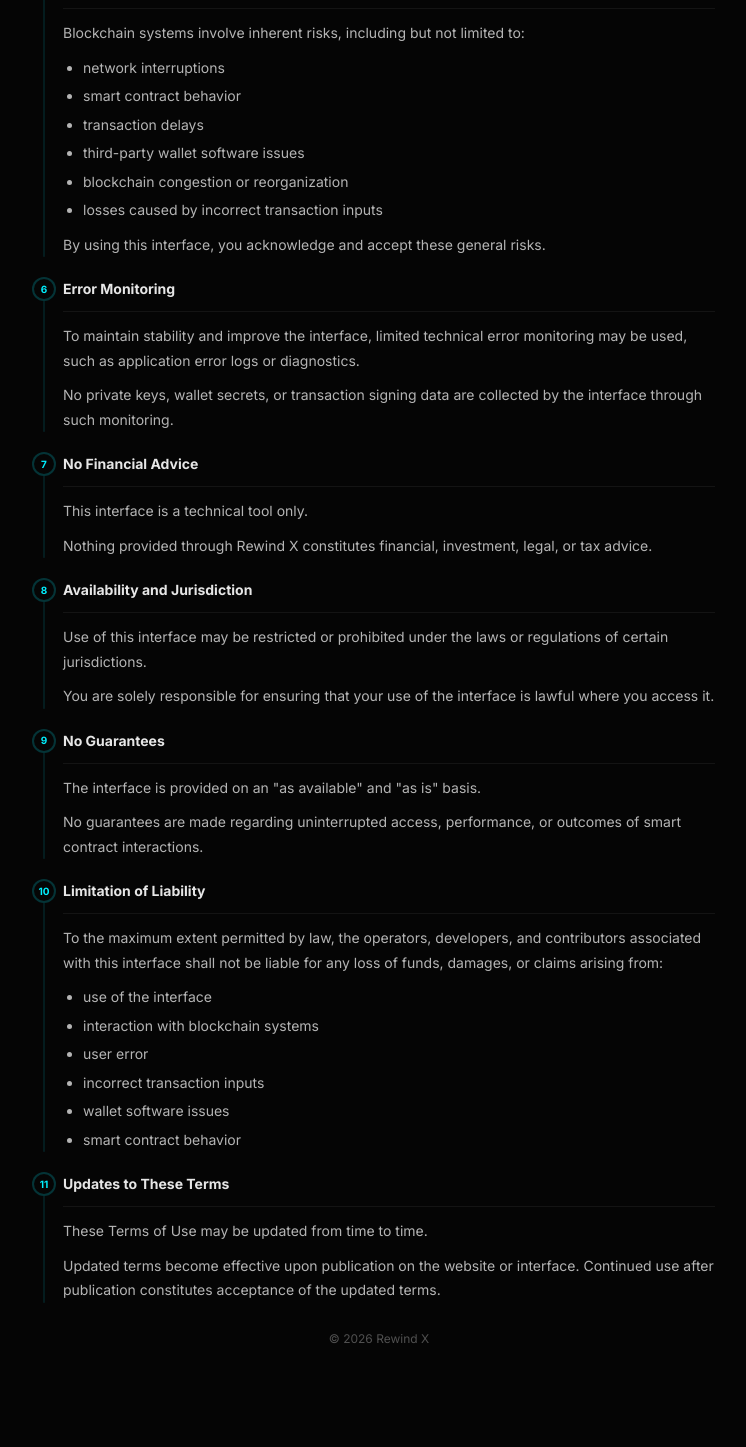
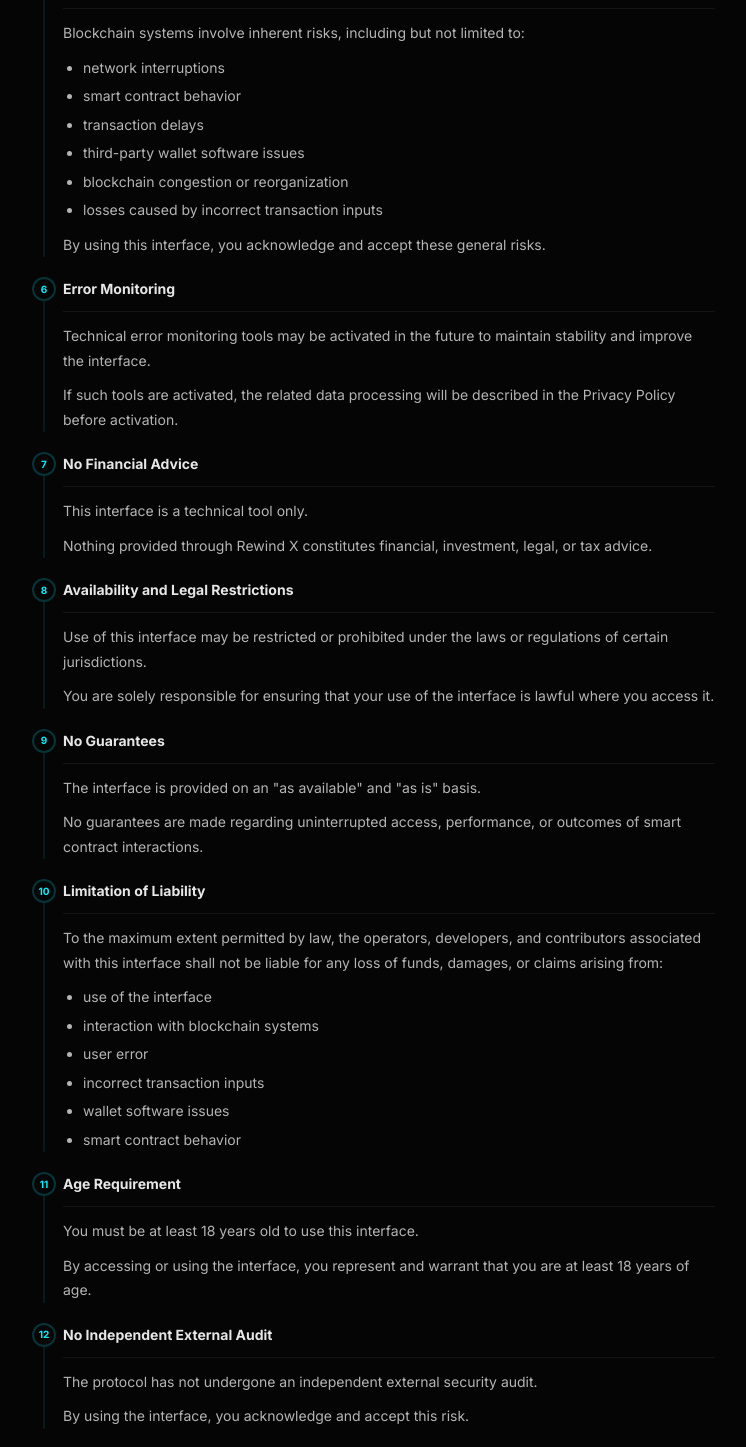
Before and after one commit to calvinrewindx/rewindx-landing, a Next.js app: page /terms in a window 1280 px wide. Shown: the part 1333-2780 px from the top of the page, without its empty margins (261-1007 px from the left). Before the commit the page ends 2728 px from the top, so only its background shows below. Built offline with nearby package versions, Linux system fonts and the light colour scheme.

Commit message:
legal: update terms and privacy policy

```diff
--- a/src/app/privacy/page.tsx
+++ b/src/app/privacy/page.tsx
@@ -46,12 +46,13 @@ export default function PrivacyPage() {
           <div className="h-[2px] bg-gradient-to-r from-transparent via-cyan/40 to-transparent" />
           <div className="p-6">
             <h1 className="text-xl font-black text-white/90">Privacy Policy</h1>
-            <p className="text-xs mt-1 text-white/30">Last updated: March 2026</p>
+            <p className="text-xs mt-1 text-white/30">Last updated: April 2026</p>
           </div>
         </div>
 
         <Section num={1} title="Overview">
           <p>Rewind X is a non-custodial web interface for interacting with smart contracts deployed on public blockchain networks.</p>
+          <p>This interface is not intended for use by persons under the age of 18.</p>
           <p>This Privacy Policy explains what limited data is processed when you use this interface, and why.</p>
           <p>This interface does not collect personal data for marketing, analytics, or profiling purposes. Data processing is limited to what is technically necessary to operate the interface.</p>
         </Section>
--- a/src/app/terms/page.tsx
+++ b/src/app/terms/page.tsx
@@ -35,7 +35,7 @@ export default function TermsPage() {
           <div className="h-[2px] bg-gradient-to-r from-transparent via-cyan/40 to-transparent" />
           <div className="p-6">
             <h1 className="text-xl font-black text-white/90">Terms of Use</h1>
-            <p className="text-xs mt-1 mb-4 text-white/30">Last updated: March 2026</p>
+            <p className="text-xs mt-1 mb-4 text-white/30">Last updated: April 2026</p>
             <p className="text-sm font-medium text-white/90">Welcome to Rewind X.</p>
             <p className="text-sm leading-[1.75] mt-2 text-white/70">
               By accessing or using this interface, you agree to the following terms. If you do not agree, do not use the interface.
@@ -91,8 +91,8 @@ export default function TermsPage() {
         </Section>
 
         <Section num={6} title="Error Monitoring">
-          <p>To maintain stability and improve the interface, limited technical error monitoring may be used, such as application error logs or diagnostics.</p>
-          <p>No private keys, wallet secrets, or transaction signing data are collected by the interface through such monitoring.</p>
+          <p>Technical error monitoring tools may be activated in the future to maintain stability and improve the interface.</p>
+          <p>If such tools are activated, the related data processing will be described in the Privacy Policy before activation.</p>
         </Section>
 
         <Section num={7} title="No Financial Advice">
@@ -100,7 +100,7 @@ export default function TermsPage() {
           <p>Nothing provided through Rewind X constitutes financial, investment, legal, or tax advice.</p>
         </Section>
 
-        <Section num={8} title="Availability and Jurisdiction">
+        <Section num={8} title="Availability and Legal Restrictions">
           <p>Use of this interface may be restricted or prohibited under the laws or regulations of certain jurisdictions.</p>
           <p>You are solely responsible for ensuring that your use of the interface is lawful where you access it.</p>
         </Section>
@@ -122,7 +122,56 @@ export default function TermsPage() {
           </ul>
         </Section>
 
-        <Section num={11} title="Updates to These Terms">
+        <Section num={11} title="Age Requirement">
+          <p>You must be at least 18 years old to use this interface.</p>
+          <p>By accessing or using the interface, you represent and warrant that you are at least 18 years of age.</p>
+        </Section>
+
+        <Section num={12} title="No Independent External Audit">
+          <p>The protocol has not undergone an independent external security audit.</p>
+          <p>By using the interface, you acknowledge and accept this risk.</p>
+        </Section>
+
+        <Section num={13} title="Emergency Controls">
+          <p>The protocol may include emergency pause or safety control functionality for security purposes.</p>
+          <p>In a paused state, normal protocol operations may be temporarily restricted. Balances remain in place according to smart contract logic unless and until normal operation resumes.</p>
+        </Section>
+
+        <Section num={14} title="Fees">
+          <p>Use of the protocol may involve protocol fees, interface-disclosed fees, and blockchain network fees.</p>
+          <p>Any applicable fees are presented through the interface or determined by protocol smart contract logic. You are solely responsible for reviewing and accepting any such fees before confirming a transaction.</p>
+        </Section>
+
+        <Section num={15} title="Sanctions and Restricted Persons">
+          <p>You may not use the interface if you are subject to economic or trade sanctions, located in a comprehensively sanctioned jurisdiction, or otherwise prohibited from using the interface under applicable laws or regulations.</p>
+          <p>You may not use the interface in connection with any unlawful activity, including sanctions evasion or the facilitation of prohibited transactions.</p>
+        </Section>
+
+        <Section num={16} title="Prohibited Uses">
+          <p>You agree not to use the interface or protocol for any unlawful, abusive, or harmful purpose, including but not limited to money laundering, sanctions evasion, fraud, market manipulation, wash trading, or attempts to interfere with or misuse the protocol.</p>
+          <p>You also agree not to use the interface in a manner that could damage, disable, overburden, or impair the operation of the interface or related systems.</p>
+        </Section>
+
+        <Section num={17} title="Indemnification">
+          <p>To the maximum extent permitted by law, you agree to indemnify, defend, and hold harmless the operators, developers, and contributors associated with the interface from and against any claims, liabilities, damages, losses, and expenses, including reasonable legal costs, arising out of or related to your use of the interface, your violation of these Terms, your violation of any applicable law or regulation, or your infringement of the rights of any third party.</p>
+        </Section>
+
+        <Section num={18} title="Intellectual Property">
+          <p>The interface, branding, design, text, graphics, and other content made available through the interface are protected by applicable intellectual property laws.</p>
+          <p>Except as otherwise expressly stated, no part of the interface or related materials may be copied, reproduced, modified, distributed, or used for commercial purposes without prior written permission from the relevant rights holder.</p>
+        </Section>
+
+        <Section num={19} title="Token Compatibility">
+          <p>The interface and protocol do not guarantee compatibility with every token, wallet, or smart contract implementation.</p>
+          <p>Certain token designs, including non-standard or modified token behavior, may result in unexpected outcomes. You are solely responsible for determining whether a particular asset or transaction type is suitable for use with the protocol.</p>
+        </Section>
+
+        <Section num={20} title="Governing Law and Jurisdiction">
+          <p>These Terms of Use shall be governed by and construed in accordance with the laws of England and Wales.</p>
+          <p>Any dispute, claim, or controversy arising out of or relating to these Terms or the use of the interface shall be subject to the exclusive jurisdiction of the courts of England and Wales.</p>
+        </Section>
+
+        <Section num={21} title="Updates to These Terms">
           <p>These Terms of Use may be updated from time to time.</p>
           <p>Updated terms become effective upon publication on the website or interface. Continued use after publication constitutes acceptance of the updated terms.</p>
         </Section>
```
